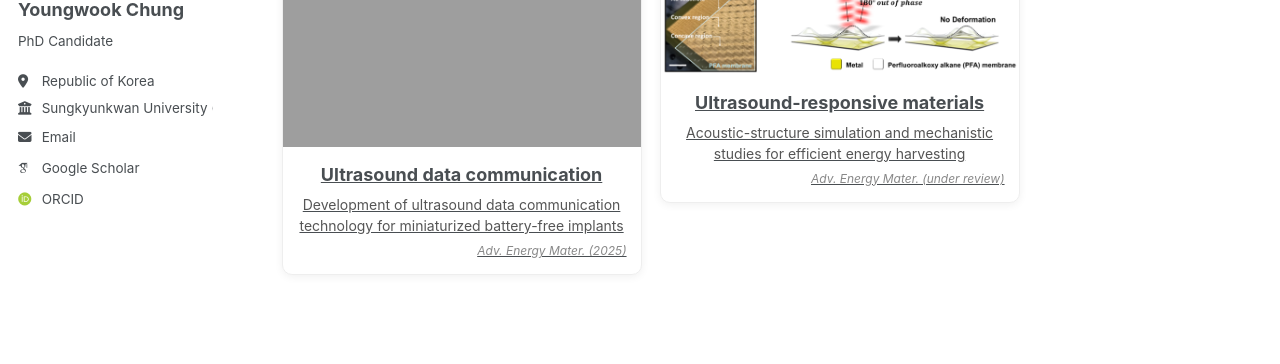
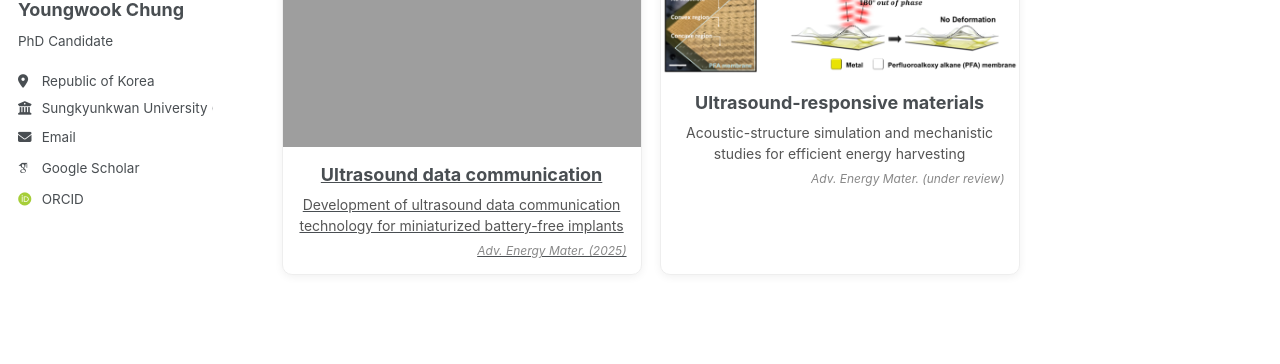
Before and after one commit to ywoog2/ywchung.github.io, a Jekyll site: the page built from _pages/about.md, in a window 1280 px wide and 900 px high, scrolled down 1073 px. Shown: the part 244-608 px from the top of the window. Built offline with Jekyll 4.4.1, drawn with Linux system fonts in a browser that asks for light colours; some web fonts are replaced; a script that is not in the unit is left out.

Commit message:
Update about.md

```diff
--- a/_pages/about.md
+++ b/_pages/about.md
@@ -105,7 +105,7 @@ I have extensive experience in multiphysics simulations and preclinical evaluati
   <!-- 카드 1 -->
   <a class="card-link" href="{{ site.baseurl }}/files/harvesting.pdf" target="_blank" rel="noopener" aria-label="Open PDF: Ultrasound-driven energy harvesting">
     <div class="card">
-      <img src="https://ywoog2.github.io/images/1.png" alt="Ultrasound-driven energy harvesting" style="width:100%; display:block;">
+      <img src="https://ywoog2.github.io/images/1.png" alt="Ultrasound-driven energy harvesting">
       <div class="body">
         <div class="title">Ultrasound-driven energy harvesting</div>
         <div class="desc">Maximizing triboelectric energy harvesting efficiency for next-generation implantable medical devices</div>
@@ -117,7 +117,7 @@ I have extensive experience in multiphysics simulations and preclinical evaluati
    <!-- 카드 2 -->
   <a class="card-link" href="{{ site.baseurl }}/files/neurostimulator.pdf" target="_blank" rel="noopener" aria-label="Open PDF: Battery-free neurostimulators">
     <div class="card">
-      <img src="https://ywoog2.github.io/images/2.png" alt="Battery-free neurostimulators" style="width:100%; display:block;">
+      <img src="https://ywoog2.github.io/images/2.png" alt="Battery-free neurostimulators">
       <div class="body">
         <div class="title">Battery-free neurostimulators</div>
         <div class="desc">Development of an ultrasound-driven battery-free neurostimulator for intractable disease therapy</div>
@@ -129,7 +129,7 @@ I have extensive experience in multiphysics simulations and preclinical evaluati
   <!-- 카드 3 -->
   <a class="card-link" href="{{ site.baseurl }}/files/datacomm.pdf" target="_blank" rel="noopener" aria-label="Open PDF: Ultrasound data communication">
     <div class="card">
-      <img src="https://ywoog2.github.io/images/3.png" alt="Ultrasound data communication" style="width:100%; display:block;">
+      <img src="https://ywoog2.github.io/images/3.png" alt="Ultrasound data communication">
       <div class="body">
         <div class="title">Ultrasound data communication</div>
         <div class="desc">Development of ultrasound data communication technology for miniaturized battery-free implants</div>
@@ -139,15 +139,13 @@ I have extensive experience in multiphysics simulations and preclinical evaluati
   </a>
 
   <!-- 카드 4 -->
-  <a class="card-link" href="{{ site.baseurl }}/files/responsive_materials.pdf" target="_blank" rel="noopener" aria-label="Open PDF: Ultrasound-responsive materials">
     <div class="card">
-      <img src="https://ywoog2.github.io/images/4.png" alt="Ultrasound-responsive materials" style="width:100%; display:block;">
+      <img src="https://ywoog2.github.io/images/4.png" alt="Ultrasound-responsive materials">
       <div class="body">
         <div class="title">Ultrasound-responsive materials</div>
         <div class="desc">Acoustic-structure simulation and mechanistic studies for efficient energy harvesting</div>
         <div class="venue"><em>Adv. Energy Mater. (under review)</em></div>
       </div>
     </div>
-  </a>
 
 </div>
```
